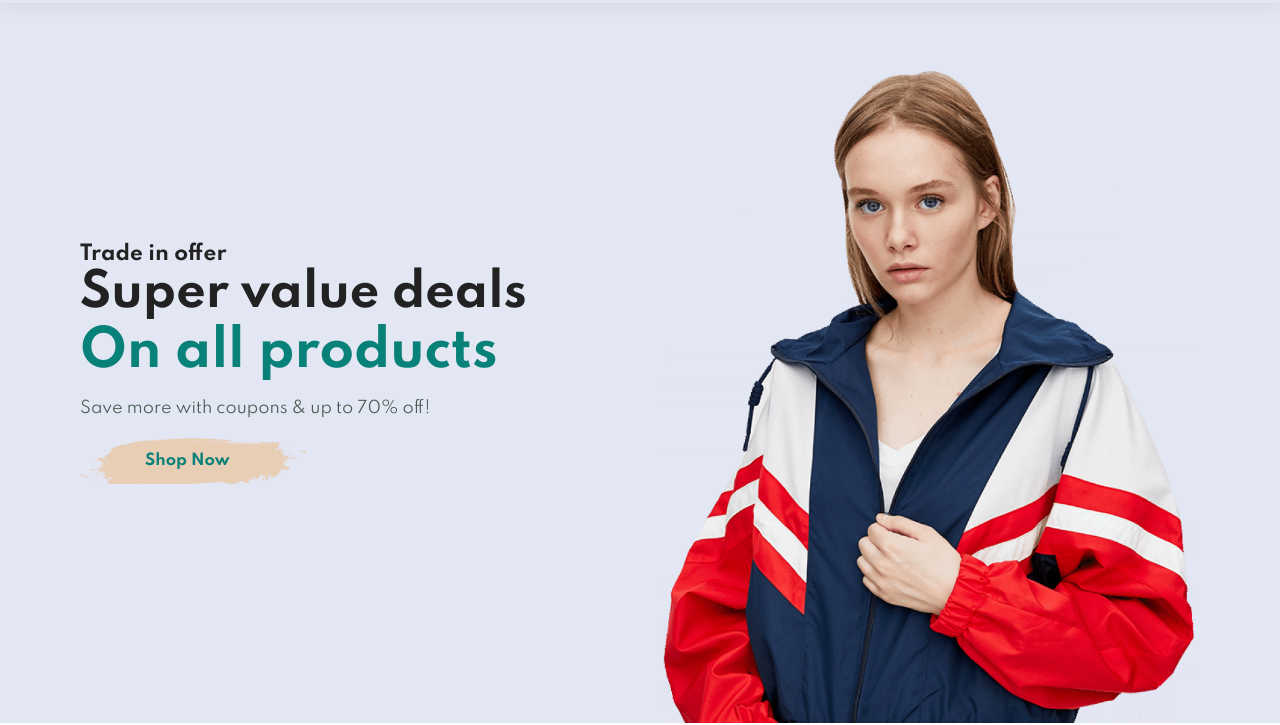
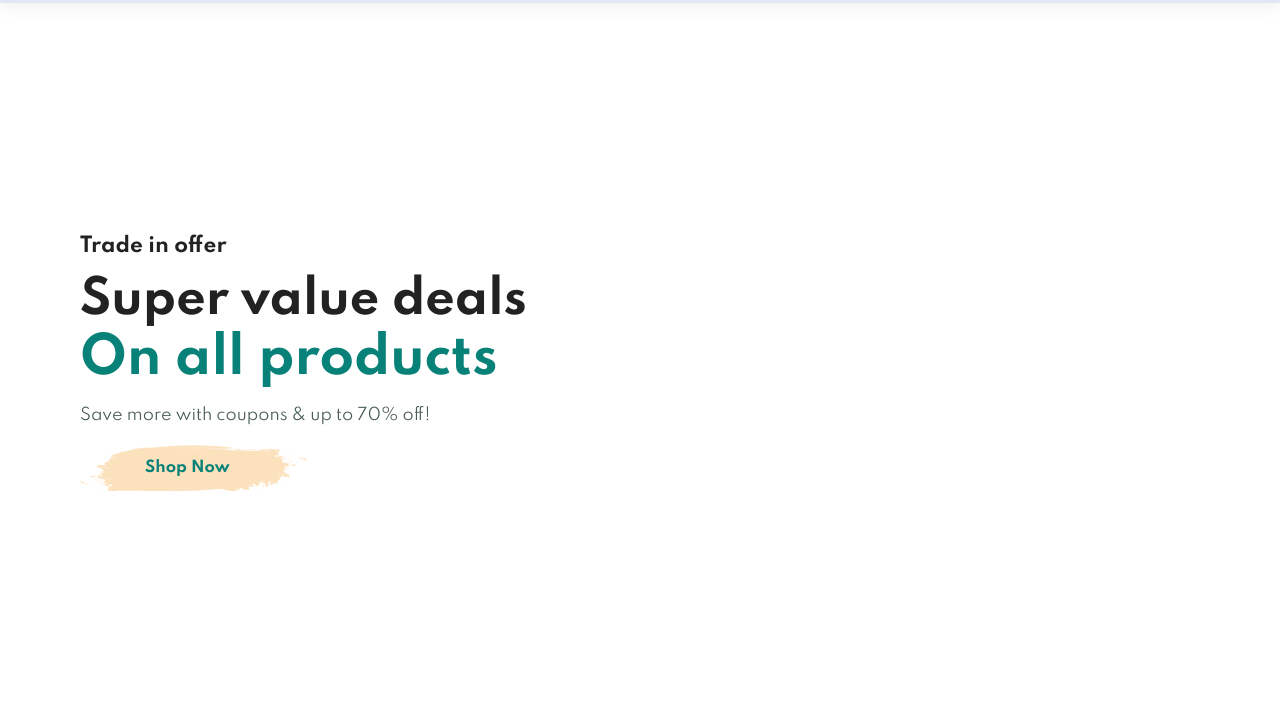
Before and after one commit to bookizsold/buy_now, a plain HTML site: page index.html in a window 1280 px wide. Shown: the part 82-807 px from the top of the page. Drawn offline with Linux system fonts and the light colour scheme.

Commit message:
2nd_Commit

```diff
--- a/style.css
+++ b/style.css
@@ -133,7 +133,6 @@ body {
 /* Home Page */
 
 #hero{
-  background-image: url("img/hero4.png");
   height: 90vh;
   width: 100%;
   background-size: cover;
@@ -144,7 +143,7 @@ body {
   align-items: flex-start;
   justify-content: center;
 }
-#herp h4{
+#hero h4{
   padding-bottom: 15px;
 }
 #hero h1{
```
